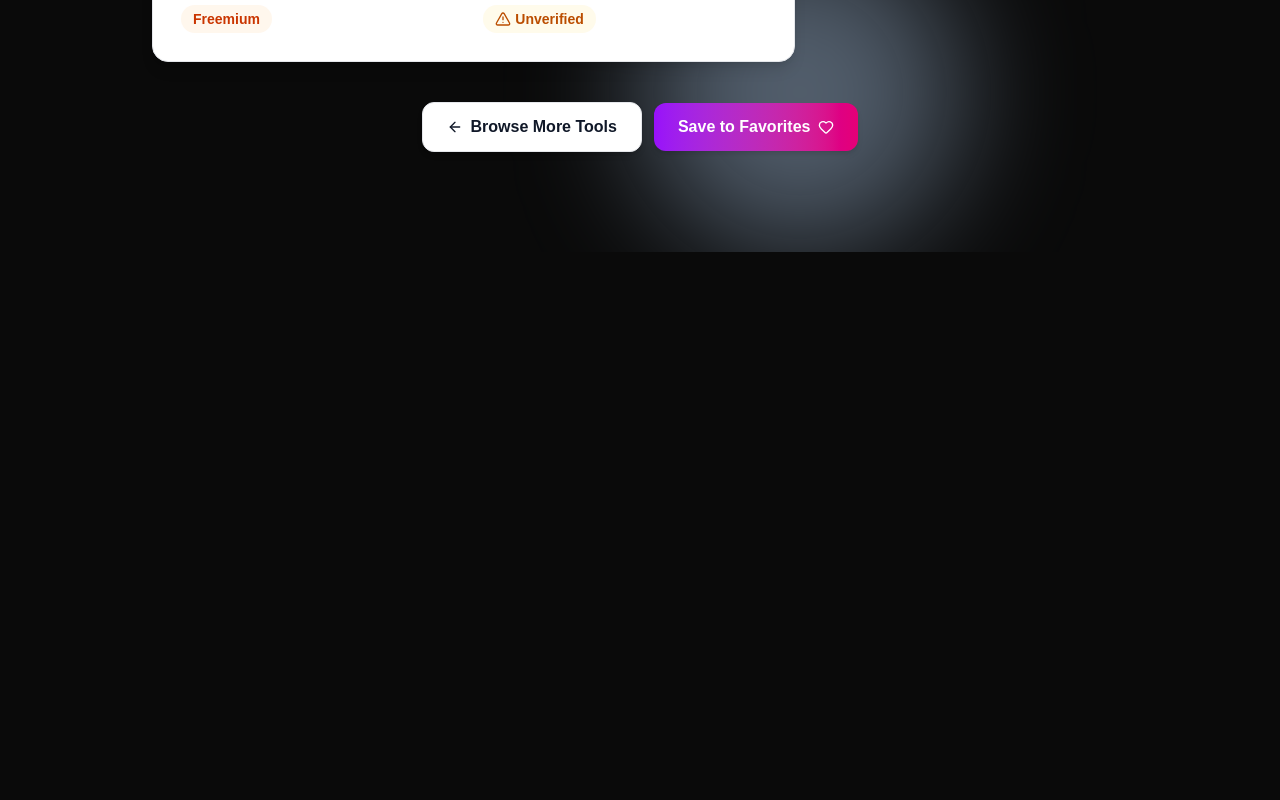
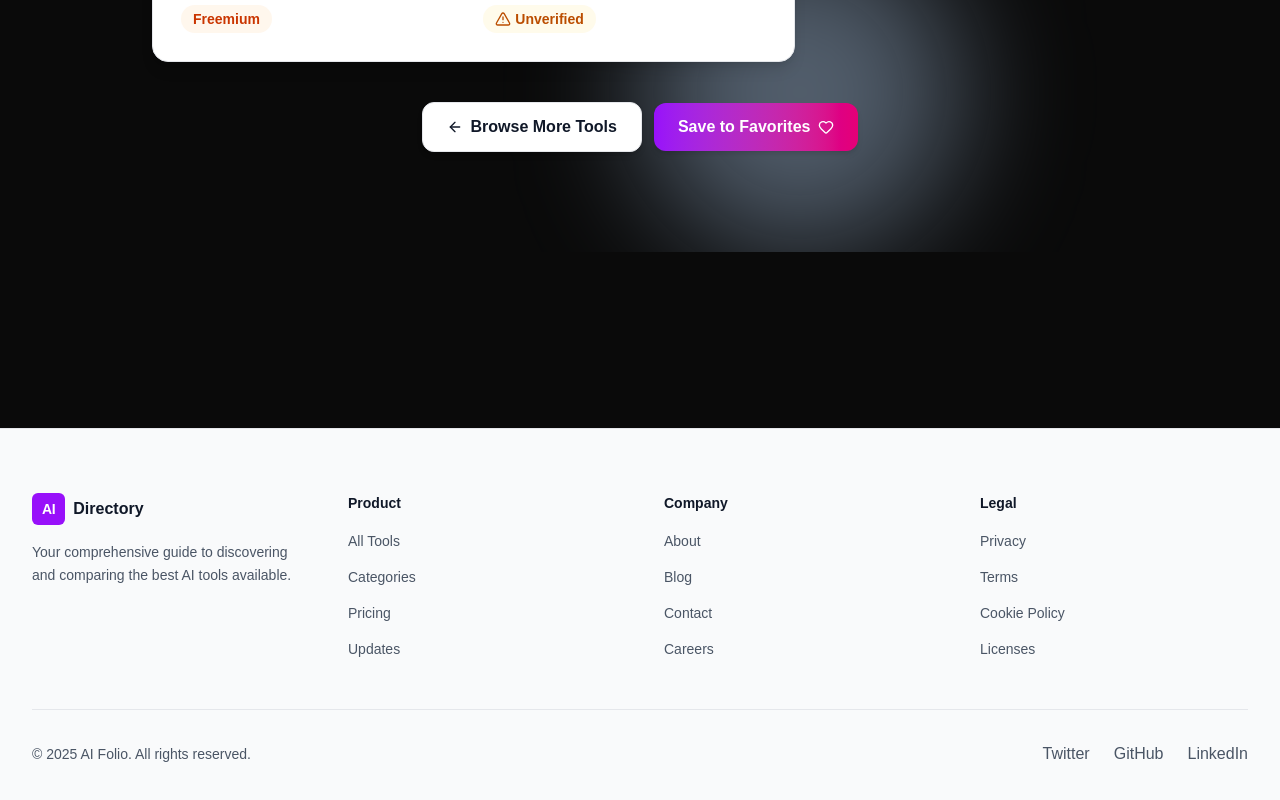
Before and after one commit to aakash-gupta02/aifolio, a Next.js app: page /tools/chatgpt in a window 1280 px wide. Shown: the part 548-1348 px from the top of the page. Before the commit the page ends 976 px from the top, so only its background shows below. Built offline with nearby package versions, Linux system fonts and the light colour scheme.

Commit message:
footer in layout

```diff
--- a/src/app/layout.tsx
+++ b/src/app/layout.tsx
@@ -2,6 +2,7 @@ import type { Metadata } from "next";
 import { Geist, Geist_Mono } from "next/font/google";
 import "./globals.css";
 import Navbar from "@/components/landingPage/Navbar";
+import Footer from "@/components/landingPage/Footer";
 
 const geistSans = Geist({
   variable: "--font-geist-sans",
@@ -30,6 +31,9 @@ export default function RootLayout({
       >
         <Navbar />
         {children}
+
+      <Footer />
+
       </body>
     </html>
   );
--- a/src/app/page.tsx
+++ b/src/app/page.tsx
@@ -12,7 +12,6 @@ export default function Home() {
       <Stats />
       <Features />
       <CTA />
-      <Footer />
 
     </main>
   );
```
